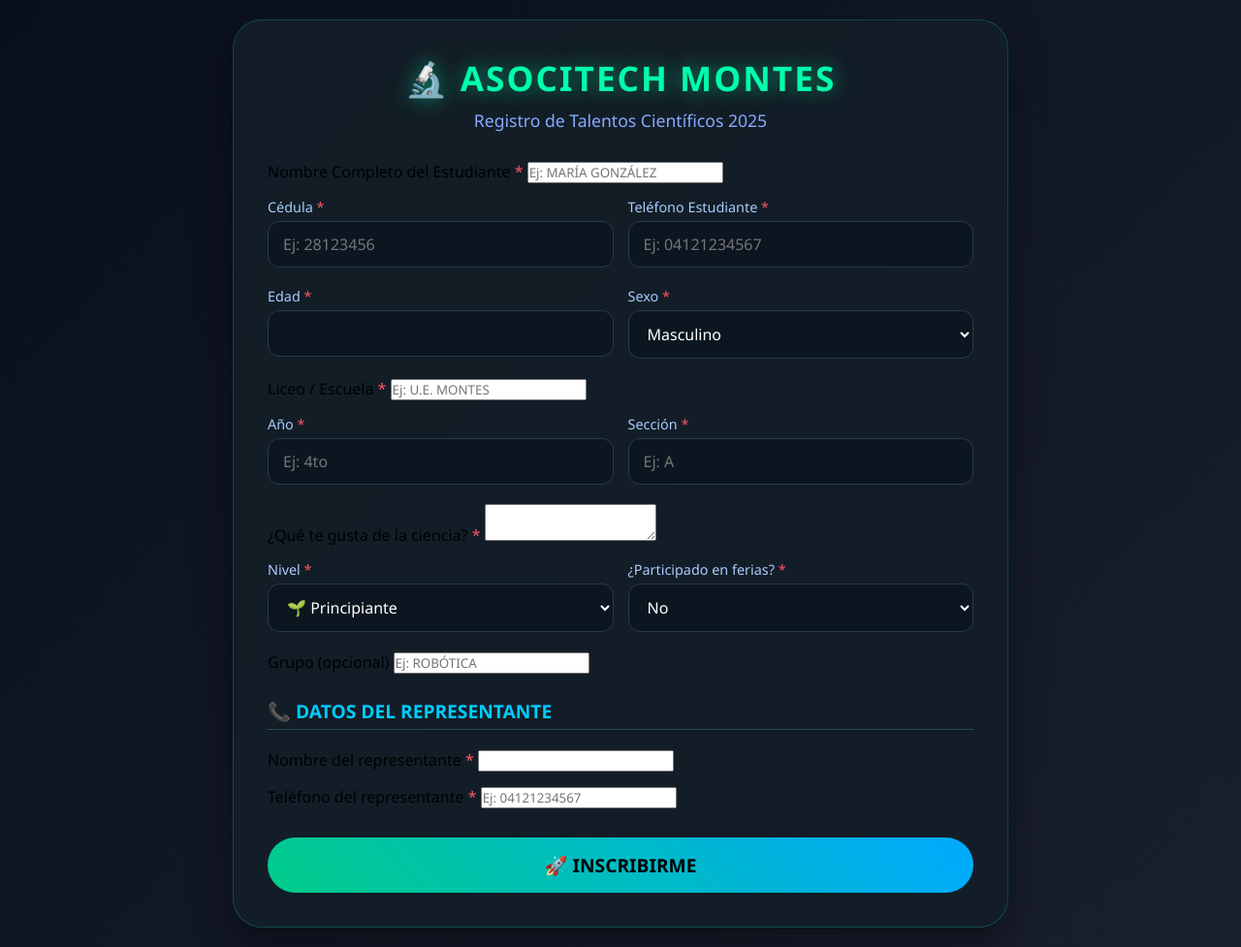
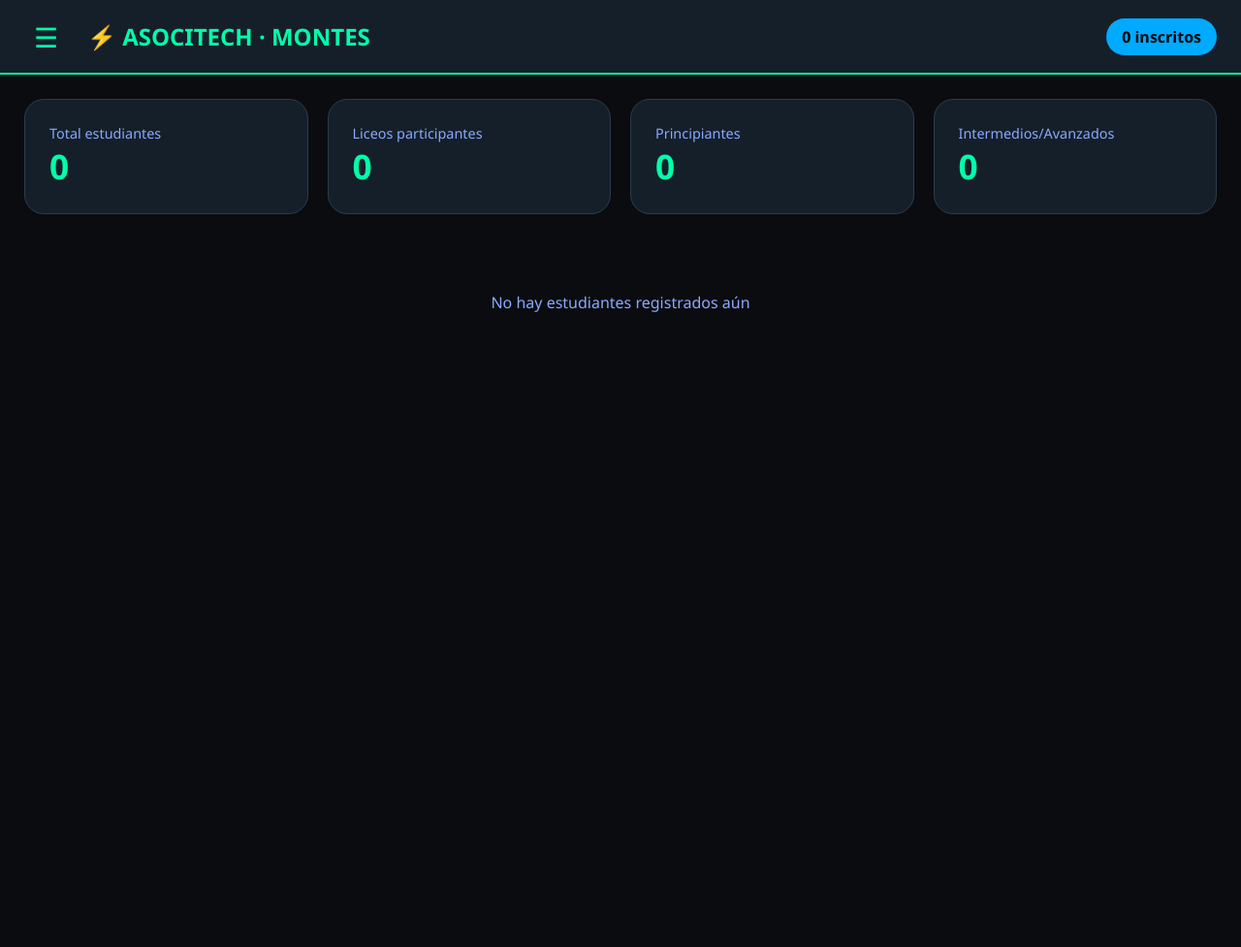
Before and after one commit to xaviv9927-creator/registro_asocitech, a Flask app: page /vargas-admin/panel in a window 1280 px wide. Shown: the whole page at 97% size. After the commit the page ends 322 px from the top, so only its background shows below. Run offline with Flask 3, Linux system fonts and the light colour scheme; the visitor is signed in with stand-in values (Sample User, id 1).

Commit message:
Refactor admin panel layout and styles
Updated the admin panel layout and styles, including title change and sidebar adjustments.

```diff
--- a/templates/admin.html
+++ b/templates/admin.html
@@ -3,242 +3,351 @@
 <head>
     <meta charset="UTF-8">
     <meta name="viewport" content="width=device-width, initial-scale=1.0">
-    <title>ASOCITECH · Registro Científico</title>
+    <title>Panel ASOCITECH</title>
     <style>
         * {
             margin: 0;
             padding: 0;
             box-sizing: border-box;
-            font-family: 'Segoe UI', system-ui, sans-serif;
+            font-family: 'Segoe UI', sans-serif;
         }
 
         body {
-            background: linear-gradient(135deg, #0a0f1e 0%, #1a1f2e 100%);
-            min-height: 100vh;
+            background: #0a0c10;
+            color: #e0e0e0;
+        }
+
+        /* BARRA SUPERIOR */
+        .top-bar {
+            background: #151f2a;
+            padding: 15px 25px;
             display: flex;
             align-items: center;
-            justify-content: center;
-            padding: 20px;
+            justify-content: space-between;
+            border-bottom: 2px solid #00ffaa;
+            position: sticky;
+            top: 0;
+            z-index: 100;
         }
 
-        .container {
-            width: 100%;
-            max-width: 800px;
+        .logo-area {
+            display: flex;
+            align-items: center;
+            gap: 20px;
         }
 
-        .card {
-            background: rgba(20, 30, 40, 0.95);
-            backdrop-filter: blur(10px);
-            border-radius: 30px;
-            padding: 35px;
-            border: 1px solid rgba(0, 255, 170, 0.2);
-            box-shadow: 0 20px 40px rgba(0,0,0,0.4);
+        .menu-btn {
+            background: none;
+            border: none;
+            color: #00ffaa;
+            font-size: 28px;
+            cursor: pointer;
+            width: 45px;
+            height: 45px;
+            border-radius: 8px;
         }
 
-        .header {
-            text-align: center;
+        .menu-btn:hover {
+            background: #1a2a35;
+        }
+
+        .title {
+            color: #00ffaa;
+            font-size: 1.5em;
+            font-weight: 600;
+        }
+
+        .stats-badge {
+            background: #00aaff;
+            color: #000;
+            padding: 8px 16px;
+            border-radius: 30px;
+            font-weight: bold;
+        }
+
+        /* MENÚ LATERAL */
+        .sidebar {
+            position: fixed;
+            left: -300px;
+            top: 75px;
+            width: 280px;
+            height: calc(100vh - 75px);
+            background: #111a22;
+            border-right: 1px solid #2a3a4a;
+            transition: 0.4s;
+            padding: 25px 0;
+            z-index: 90;
+        }
+
+        .sidebar.open {
+            left: 0;
+        }
+
+        .sidebar-menu {
+            list-style: none;
+        }
+
+        .sidebar-menu li {
+            padding: 15px 25px;
+            border-bottom: 1px solid #1a2a33;
+            cursor: pointer;
+            transition: 0.2s;
+            display: flex;
+            align-items: center;
+            gap: 12px;
+            color: #b0d0e0;
+        }
+
+        .sidebar-menu li:hover {
+            background: #1f2e3a;
+            color: #00ffaa;
+        }
+
+        .sidebar-menu li.active {
+            background: #00aaff20;
+            border-left: 4px solid #00ffaa;
+            color: #00ffaa;
+        }
+
+        /* CONTENIDO PRINCIPAL */
+        .main-content {
+            padding: 25px;
+            margin-left: 0;
+            transition: 0.4s;
+        }
+
+        .main-content.shifted {
+            margin-left: 280px;
+        }
+
+        /* ESTADÍSTICAS */
+        .stats-container {
+            display: grid;
+            grid-template-columns: repeat(auto-fit, minmax(200px, 1fr));
+            gap: 20px;
             margin-bottom: 30px;
         }
 
-        .header h1 {
+        .stat-card {
+            background: #151f2a;
+            border-radius: 20px;
+            padding: 25px;
+            border: 1px solid #2a3f4a;
+        }
+
+        .stat-card .label {
+            color: #88aaff;
+            font-size: 0.9em;
+        }
+
+        .stat-card .value {
             color: #00ffaa;
             font-size: 2.2em;
-            font-weight: 600;
-            text-transform: uppercase;
-            letter-spacing: 2px;
-            text-shadow: 0 0 20px rgba(0, 255, 170, 0.5);
+            font-weight: bold;
         }
 
-        .header p {
-            color: #88aaff;
-            margin-top: 8px;
-            font-size: 1.1em;
+        /* LICEOS */
+        .liceo-section {
+            margin-bottom: 30px;
+            background: #111a22;
+            border-radius: 20px;
+            padding: 20px;
+            border: 1px solid #2a3a4a;
         }
 
-        .form-grid {
-            display: grid;
-            grid-template-columns: repeat(2, 1fr);
-            gap: 15px;
+        .liceo-header {
+            color: #00ffaa;
+            font-size: 1.5em;
+            margin-bottom: 15px;
+            padding-bottom: 10px;
+            border-bottom: 2px solid #00aaff;
         }
 
-        .full-width {
-            grid-column: span 2;
+        .estudiante-card {
+            background: #1a2530;
+            border-radius: 15px;
+            padding: 15px;
+            margin-bottom: 15px;
+            border-left: 4px solid #00aaff;
         }
 
-        .form-group {
-            margin-bottom: 5px;
+        .estudiante-grid {
+            display: grid;
+            grid-template-columns: repeat(auto-fit, minmax(200px, 1fr));
+            gap: 10px;
+            margin-top: 10px;
         }
 
-        .form-group label {
-            display: block;
-            color: #aaccff;
+        .campo {
             font-size: 0.9em;
-            font-weight: 500;
-            margin-bottom: 5px;
         }
 
-        .form-group input,
-        .form-group select,
-        .form-group textarea {
-            width: 100%;
-            padding: 12px 15px;
-            background: rgba(10, 20, 30, 0.7);
-            border: 1px solid #2a3a4a;
-            border-radius: 12px;
-            color: white;
-            font-size: 1em;
-            transition: all 0.3s ease;
+        .campo strong {
+            color: #88aaff;
+            display: block;
+            font-size: 0.8em;
         }
 
-        .form-group input:focus,
-        .form-group select:focus,
-        .form-group textarea:focus {
-            outline: none;
-            border-color: #00ffaa;
-            box-shadow: 0 0 10px rgba(0, 255, 170, 0.3);
+        .campo span {
+            color: white;
         }
 
-        .section-title {
-            grid-column: span 2;
-            color: #00ccff;
-            font-size: 1.2em;
-            font-weight: 600;
-            margin: 10px 0 5px 0;
-            padding-bottom: 5px;
-            border-bottom: 1px solid #2a4a5a;
+        .btn-detalle {
+            background: #00aaff;
+            color: #000;
+            border: none;
+            padding: 8px 15px;
+            border-radius: 20px;
+            cursor: pointer;
+            font-weight: bold;
+            text-decoration: none;
+            display: inline-block;
+            margin-top: 10px;
         }
 
-        .btn-submit {
-            grid-column: span 2;
-            background: linear-gradient(45deg, #00cc88, #00aaff);
-            color: #000;
-            border: none;
-            padding: 15px;
-            border-radius: 30px;
-            font-size: 1.2em;
-            font-weight: bold;
-            text-transform: uppercase;
-            cursor: pointer;
-            transition: 0.3s;
-            margin-top: 15px;
+        .btn-wa {
+            background: #25d366;
+            color: white;
+            padding: 5px 12px;
+            border-radius: 20px;
+            text-decoration: none;
+            font-size: 0.8em;
+            margin-left: 10px;
         }
 
-        .btn-submit:hover {
-            transform: scale(1.02);
-            box-shadow: 0 0 30px rgba(0, 255, 170, 0.6);
+        @media (max-width: 768px) {
+            .main-content.shifted {
+                margin-left: 0;
             }
-
-        @media (max-width: 600px) {
-            .form-grid {
-                grid-template-columns: 1fr;
+            .sidebar {
+                width: 100%;
+                left: -100%;
             }
-            .full-width, .section-title, .btn-submit {
-                grid-column: span 1;
-            }
-        }
-
-        .required::after {
-            content: " *";
-            color: #ff5566;
         }
     </style>
 </head>
 <body>
-    <div class="container">
-        <div class="card">
-            <div class="header">
-                <h1>🔬 ASOCITECH MONTES</h1>
-                <p>Registro de Talentos Científicos 2025</p>
+    <div class="top-bar">
+        <div class="logo-area">
+            <button class="menu-btn" onclick="toggleMenu()">☰</button>
+            <span class="title">⚡ ASOCITECH · MONTES</span>
+        </div>
+        <div>
+            <span class="stats-badge">{{ stats.total }} inscritos</span>
+        </div>
     </div>
 
-            <form action="/registrar" method="post">
-                <div class="form-grid">
-                    <div class="full-width">
-                        <label class="required">Nombre Completo del Estudiante</label>
-                        <input type="text" name="nombre" placeholder="Ej: MARÍA GONZÁLEZ" required>
+    <!-- MENÚ LATERAL -->
+    <div class="sidebar" id="sidebar">
+        <ul class="sidebar-menu">
+            <li onclick="location.href='?orden=liceo'" class="active">
+                <span>🏫</span> Por Liceo
+            </li>
+            <li onclick="location.href='/vargas-admin/logout'">
+                <span>🚪</span> Cerrar Sesión
+            </li>
+        </ul>
     </div>
 
-                    <div class="form-group">
-                        <label class="required">Cédula</label>
-                        <input type="text" name="cedula" placeholder="Ej: 28123456" required>
+    <!-- CONTENIDO -->
+    <div class="main-content" id="mainContent">
+        <!-- ESTADÍSTICAS -->
+        <div class="stats-container">
+            <div class="stat-card">
+                <div class="label">Total estudiantes</div>
+                <div class="value">{{ stats.total }}</div>
+            </div>
+            <div class="stat-card">
+                <div class="label">Liceos participantes</div>
+                <div class="value">{{ stats.liceos }}</div>
+            </div>
+            <div class="stat-card">
+                <div class="label">Principiantes</div>
+                <div class="value">{{ stats.por_nivel.Principiante }}</div>
+            </div>
+            <div class="stat-card">
+                <div class="label">Intermedios/Avanzados</div>
+                <div class="value">{{ stats.por_nivel.Intermedio + stats.por_nivel.Avanzado }}</div>
+            </div>
         </div>
 
-                    <div class="form-group">
-                        <label class="required">Teléfono Estudiante</label>
-                        <input type="text" name="telefono_est" placeholder="Ej: 04121234567" required>
+        <!-- LISTADO POR LICEOS -->
+        {% for liceo, alumnos in liceos.items() %}
+        <div class="liceo-section">
+            <div class="liceo-header">
+                🏫 {{ liceo }} ({{ alumnos|length }} estudiantes)
             </div>
 
-                    <div class="form-group">
-                        <label class="required">Edad</label>
-                        <input type="number" name="edad" min="4" max="20" required>
+            {% for a in alumnos %}
+            <div class="estudiante-card">
+                <div style="display: flex; justify-content: space-between; align-items: center;">
+                    <strong style="color: #00ffaa; font-size: 1.1em;">{{ a.nombre }}</strong>
+                    <span>{{ a.ano }} · Sección {{ a.seccion }}</span>
                 </div>
 
-                    <div class="form-group">
-                        <label class="required">Sexo</label>
-                        <select name="sexo" required>
-                            <option value="M">Masculino</option>
-                            <option value="F">Femenino</option>
-                        </select>
+                <div class="estudiante-grid">
+                    <div class="campo">
+                        <strong>Cédula</strong>
+                        <span>{{ a.cedula }}</span>
+                    </div>
+                    <div class="campo">
+                        <strong>Edad</strong>
+                        <span>{{ a.edad }} años</span>
+                    </div>
+                    <div class="campo">
+                        <strong>Sexo</strong>
+                        <span>{{ a.sexo }}</span>
+                    </div>
+                    <div class="campo">
+                        <strong>Tel. Estudiante</strong>
+                        <span>{{ a.telefono_est }}</span>
+                        <a href="https://wa.me/{{ a.telefono_est }}" target="_blank" class="btn-wa">📱</a>
+                    </div>
+                    <div class="campo">
+                        <strong>Nivel</strong>
+                        <span>{{ a.nivel }}</span>
+                    </div>
+                    <div class="campo">
+                        <strong>Ferias</strong>
+                        <span>{{ a.feria }}</span>
+                    </div>
+                    <div class="campo">
+                        <strong>Grupo</strong>
+                        <span>{{ a.grupo }}</span>
+                    </div>
+                    <div class="campo">
+                        <strong>Representante</strong>
+                        <span>{{ a.rep_nombre }}</span>
+                    </div>
+                    <div class="campo">
+                        <strong>Tel. Representante</strong>
+                        <span>{{ a.rep_tel }}</span>
+                        <a href="https://wa.me/{{ a.rep_tel }}" target="_blank" class="btn-wa">📱</a>
+                    </div>
+                    <div class="campo">
+                        <strong>Interés</strong>
+                        <span>{{ a.interes[:50] }}{% if a.interes|length > 50 %}...{% endif %}</span>
+                    </div>
                 </div>
 
-                    <div class="full-width">
-                        <label class="required">Liceo / Escuela</label>
-                        <input type="text" name="liceo" placeholder="Ej: U.E. MONTES" required>
+                <a href="/vargas-admin/estudiante/{{ a.id }}" class="btn-detalle">VER DETALLE COMPLETO →</a>
+            </div>
+            {% endfor %}
+        </div>
+        {% endfor %}
+
+        {% if not liceos %}
+        <div style="text-align: center; padding: 50px; color: #88aaff;">
+            No hay estudiantes registrados aún
+        </div>
+        {% endif %}
     </div>
 
-                    <div class="form-group">
-                        <label class="required">Año</label>
-                        <input type="text" name="ano" placeholder="Ej: 4to" required>
-                    </div>
-
-                    <div class="form-group">
-                        <label class="required">Sección</label>
-                        <input type="text" name="seccion" placeholder="Ej: A" required>
-                    </div>
-
-                    <div class="full-width">
-                        <label class="required">¿Qué te gusta de la ciencia?</label>
-                        <textarea name="interes" rows="2" required></textarea>
-                    </div>
-
-                    <div class="form-group">
-                        <label class="required">Nivel</label>
-                        <select name="nivel" required>
-                            <option value="Principiante">🌱 Principiante</option>
-                            <option value="Intermedio">📘 Intermedio</option>
-                            <option value="Avanzado">⚡ Avanzado</option>
-                        </select>
-                    </div>
-
-                    <div class="form-group">
-                        <label class="required">¿Participado en ferias?</label>
-                        <select name="feria" required>
-                            <option value="No">No</option>
-                            <option value="Si">Sí</option>
-                        </select>
-                    </div>
-
-                    <div class="full-width">
-                        <label>Grupo (opcional)</label>
-                        <input type="text" name="grupo" placeholder="Ej: ROBÓTICA">
-                    </div>
-
-                    <div class="section-title">📞 DATOS DEL REPRESENTANTE</div>
-
-                    <div class="full-width">
-                        <label class="required">Nombre del representante</label>
-                        <input type="text" name="rep_nombre" required>
-                    </div>
-
-                    <div class="full-width">
-                        <label class="required">Teléfono del representante</label>
-                        <input type="text" name="rep_tel" placeholder="Ej: 04121234567" required>
-                    </div>
-
-                    <button type="submit" class="btn-submit">🚀 INSCRIBIRME</button>
-                </div>
-            </form>
-        </div>
-    </div>
+    <script>
+        function toggleMenu() {
+            document.getElementById('sidebar').classList.toggle('open');
+            document.getElementById('mainContent').classList.toggle('shifted');
+        }
+    </script>
 </body>
                                                         </html>
```
Lines whose indentation alone changed are shown as unchanged.
